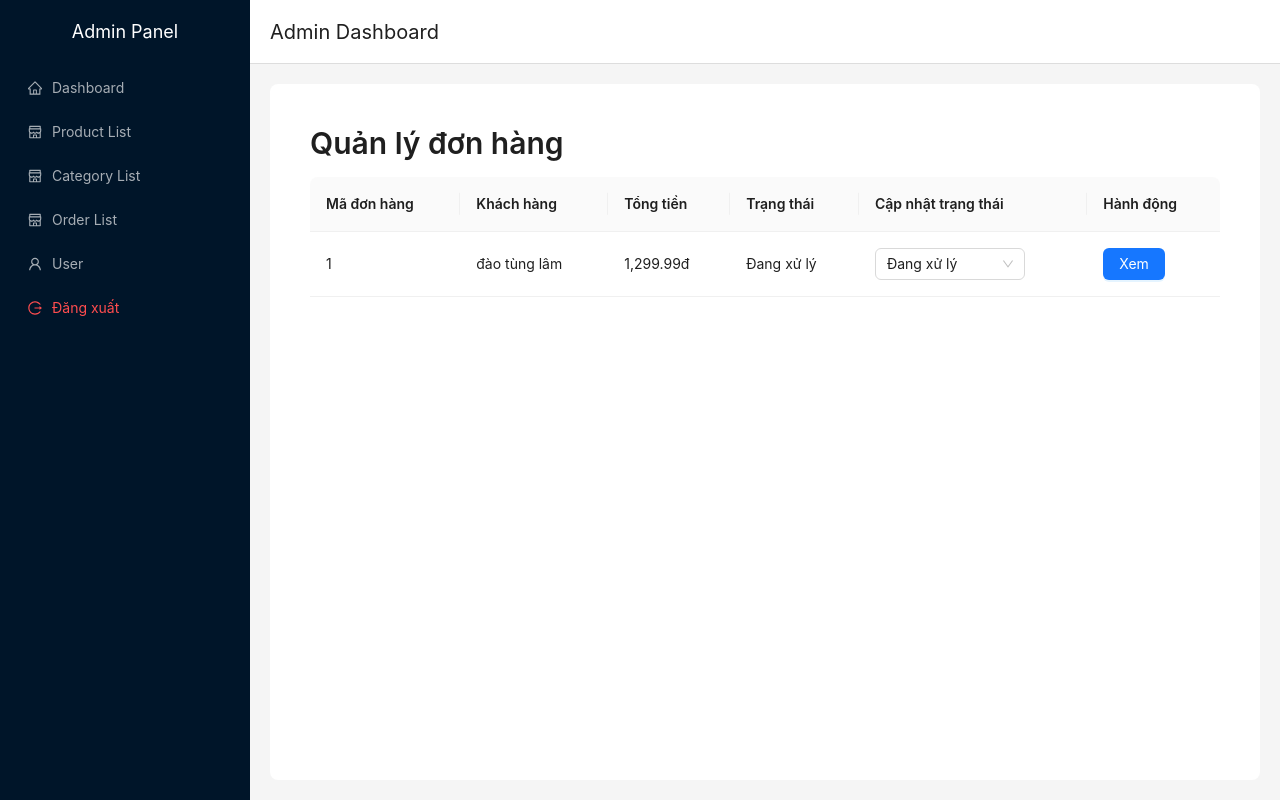
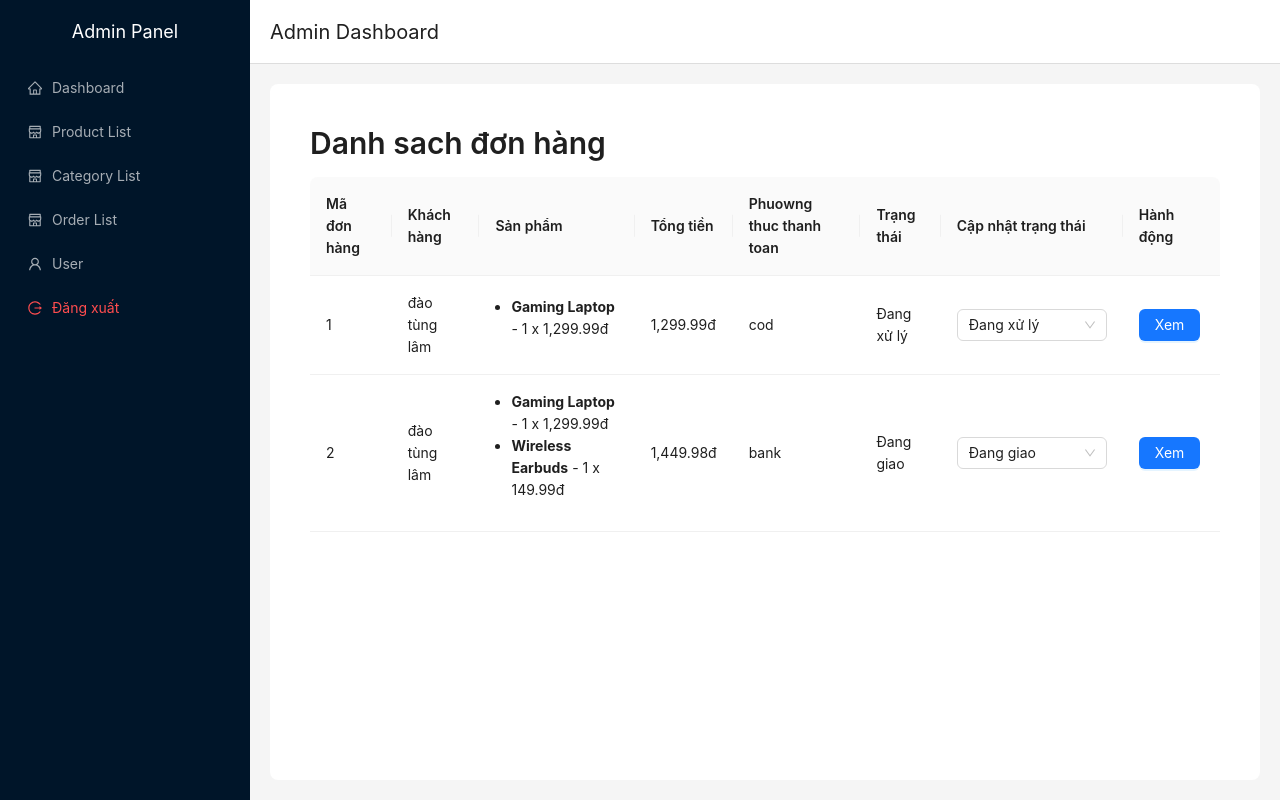
Before and after one commit to chinhnx/asm-fe2, a React (Vite) app: page /admin/order in a window 1280 px wide. Built offline with nearby package versions, Linux system fonts and the light colour scheme; data requests are answered from the project's data file; sample sign-in values are in the browser's storage.

Commit message:
chinh lai form quan ly order

```diff
--- a/db.json
+++ b/db.json
@@ -91,6 +91,28 @@
       "methodPayment": "cod",
       "status": "Đang xử lý",
       "id": 1
+    },
+    {
+      "userId": 10,
+      "address": "ha noi 2",
+      "total": 1449.98,
+      "items": [
+        {
+          "productId": 2,
+          "name": "Gaming Laptop",
+          "price": 1299.99,
+          "quantity": 1
+        },
+        {
+          "productId": 3,
+          "name": "Wireless Earbuds",
+          "price": 149.99,
+          "quantity": 1
+        }
+      ],
+      "methodPayment": "bank",
+      "status": "Đang giao",
+      "id": 2
     }
   ],
   "users": [
--- a/src/App.tsx
+++ b/src/App.tsx
@@ -22,6 +22,7 @@ import CategoryPage from "./pages/client/CategoryPage";
 import Checkout from "./pages/client/Checkout";
 import Order from "./pages/client/Order";
 import OrderList from "./pages/admin/order/Oders";
+import OrderDetail from "./pages/admin/order/OrderDetail";
 
 function App() {
   const token = localStorage.getItem("token");
@@ -64,6 +65,7 @@ function App() {
         { path: "category-add", element: isAuthenticated && role === "admin" ? <CategoryAdd /> : <Navigate to={isAuthenticated && role === "user" ? "/" : "/login"} /> },
         { path: "category-edit/:id", element: isAuthenticated && role === "admin" ? <CategoryEdit /> : <Navigate to={isAuthenticated && role === "user" ? "/" : "/login"} /> },
         { path: "order", element: isAuthenticated && role === "admin" ? <OrderList /> : <Navigate to={isAuthenticated && role === "user" ? "/" : "/login"} /> },
+        { path: "order-detail/:id", element: isAuthenticated && role === "admin" ? <OrderDetail /> : <Navigate to={isAuthenticated && role === "user" ? "/" : "/login"} /> },
         { path: "user", element: isAuthenticated && role === "admin" ? <UserList /> : <Navigate to={isAuthenticated && role === "user" ? "/" : "/login"} /> },
         { path: "user-edit/:id", element: isAuthenticated && role === "admin" ? <UserEdit /> : <Navigate to={isAuthenticated && role === "user" ? "/" : "/login"} /> },
       ],
--- a/src/pages/admin/order/Oders.tsx
+++ b/src/pages/admin/order/Oders.tsx
@@ -15,6 +15,7 @@ const OrderList = () => {
       try {
         const { data: ordersData } = await axios.get("http://localhost:3000/orders"); // API lấy đơn hàng
         const { data: usersData } = await axios.get("http://localhost:3000/users"); // API lấy danh sách user
+        const { data: productsData } = await axios.get("http://localhost:3000/products"); // API lấy sản phẩm
 
         // Map userId từ orders -> userName từ users
         const userMap = usersData.reduce((acc: any, user: any) => {
@@ -22,11 +23,24 @@ const OrderList = () => {
           return acc;
         }, {});
 
-        // Gán tên user vào từng đơn hàng
+        // Map productId -> product info
+        const productMap = productsData.reduce((acc: any, product: any) => {
+          acc[product.id] = product;
+          return acc;
+        }, {});
+
+        // Gán dữ liệu vào đơn hàng
         const updatedOrders = ordersData.map((order: any) => ({
           ...order,
           userName: userMap[order.userId] || "Không xác định",
+          products: Array.isArray(order.items) // Chuyển từ 'products' thành 'items'
+            ? order.items.map((item: any) => ({
+              ...item,
+              ...productMap[item.productId], // Lấy thông tin sản phẩm từ danh sách sản phẩm
+            }))
+            : [], // Nếu items không phải mảng, gán thành []
         }));
+
 
         setOrders(updatedOrders);
         setLoading(false);
@@ -38,6 +52,8 @@ const OrderList = () => {
 
     fetchOrders();
   }, []);
+
+
 
   // Hàm cập nhật trạng thái đơn hàng
   const updateOrderStatus = async (orderId: number, newStatus: string) => {
@@ -58,26 +74,54 @@ const OrderList = () => {
   const columns = [
     { title: "Mã đơn hàng", dataIndex: "id", key: "id" },
     { title: "Khách hàng", dataIndex: "userName", key: "userName" },
+    {
+      title: "Sản phẩm",
+      dataIndex: "products",
+      key: "products",
+      render: (products: any[]) => (
+        <ul style={{ paddingLeft: 16 }}>
+          {products.map((product) => (
+            <li key={product.productId}>
+              <strong>{product.name}</strong> - {product.quantity} x {product.price.toLocaleString()}đ
+            </li>
+          ))}
+        </ul>
+      ),
+    },
     { title: "Tổng tiền", dataIndex: "total", key: "total", render: (total: number) => `${total.toLocaleString()}đ` },
+    { title: "Phuowng thuc thanh toan", dataIndex: "methodPayment", key: "methodPayment" },
     { title: "Trạng thái", dataIndex: "status", key: "status" },
     {
       title: "Cập nhật trạng thái",
       key: "updateStatus",
       render: (order: any) => {
-        const isDisabled = order.status === "Hoàn thành" || order.status === "Hủy"; // Không cho đổi nếu đã hoàn thành hoặc hủy
+        const statuses = ["Đang xử lý", "Đã xác nhận", "Đang giao", "Hoàn thành", "Hủy"];
+        const statusColors: { [key: string]: string } = {
+          "Đang xử lý": "blue",
+          "Đã xác nhận": "green",
+          "Đang giao": "orange",
+          "Hoàn thành": "gray",
+          "Hủy": "red",
+        };
+        const currentStatusIndex = statuses.indexOf(order.status);
         return (
           <Select
             defaultValue={order.status}
             style={{ width: 150 }}
             onChange={(value) => updateOrderStatus(order.id, value)}
-            disabled={isDisabled} // Không cho phép chọn lại nếu đã Hoàn thành hoặc Hủy
           >
-            <Option value="Đang xử lý">Đang xử lý</Option>
-            <Option value="Đã xác nhận">Đã xác nhận</Option>
-            <Option value="Đang giao">Đang giao</Option>
-            <Option value="Hoàn thành">Hoàn thành</Option>
-            <Option value="Hủy">Hủy</Option>
+            {statuses.map((status, index) => (
+              <Option
+                key={status}
+                value={status}
+                disabled={index < currentStatusIndex}
+                style={{ color: statusColors[status] }}
+              >
+                {status}
+              </Option>
+            ))}
           </Select>
+
         );
       },
     },
@@ -87,7 +131,7 @@ const OrderList = () => {
       render: (order: any) => (
         <Space>
           <Button type="primary">
-            <Link to={`/order-detail/${order.id}`}>Xem</Link>
+            <Link to={`/admin/order-detail/${order.id}`}>Xem</Link>
           </Button>
         </Space>
       ),
@@ -96,7 +140,7 @@ const OrderList = () => {
 
   return (
     <div style={{ padding: 20 }}>
-      <Title level={2}>Quản lý đơn hàng</Title>
+      <Title level={2}>Danh sach đơn hàng</Title>
       <Table columns={columns} dataSource={orders} rowKey="id" pagination={false} loading={loading} />
     </div>
   );
--- /dev/null
+++ b/src/pages/admin/order/OrderDetail.tsx
@@ -0,0 +1,18 @@
+import React from 'react'
+import { useOne } from '../../../hooks';
+import { useParams } from 'react-router-dom';
+
+const OrderDetail = () => {
+  const { id } = useParams();
+
+  const { data: category } = useOne({ resource: "categories", id });
+  const { data: product } = useOne({ resource: "products", id });
+  const { data: user } = useOne({ resource: "users", id });
+  return (
+    <div>
+      OrderDetail
+    </div>
+  )
+}
+
+export default OrderDetail
```
Also changed, not shown: src/pages/admin/order/OdersEdit.tsx (deleted, +0 -11 lines).
